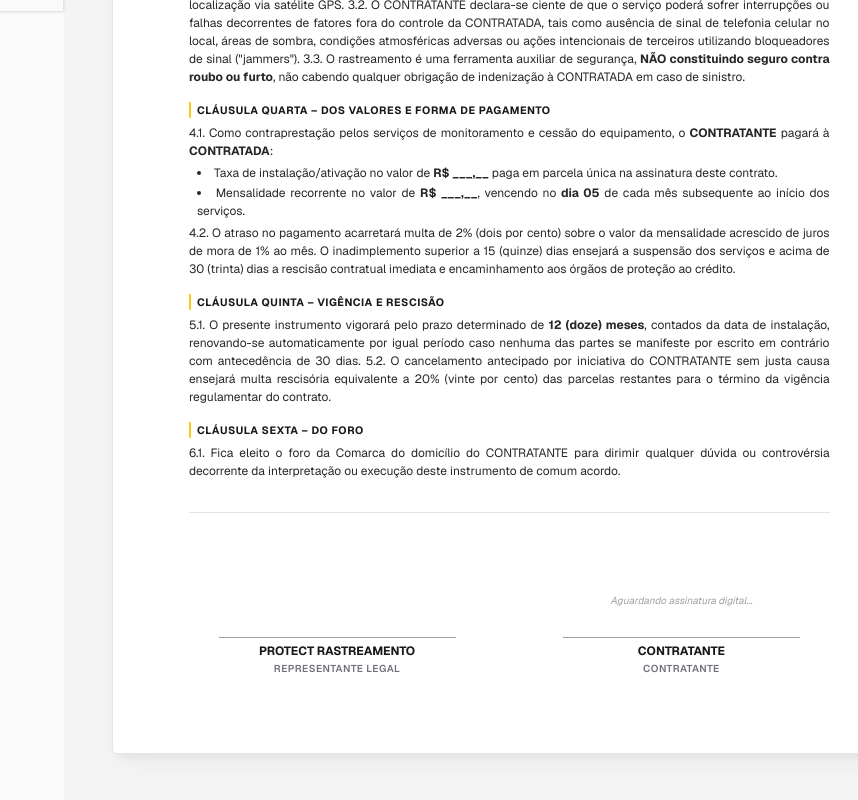
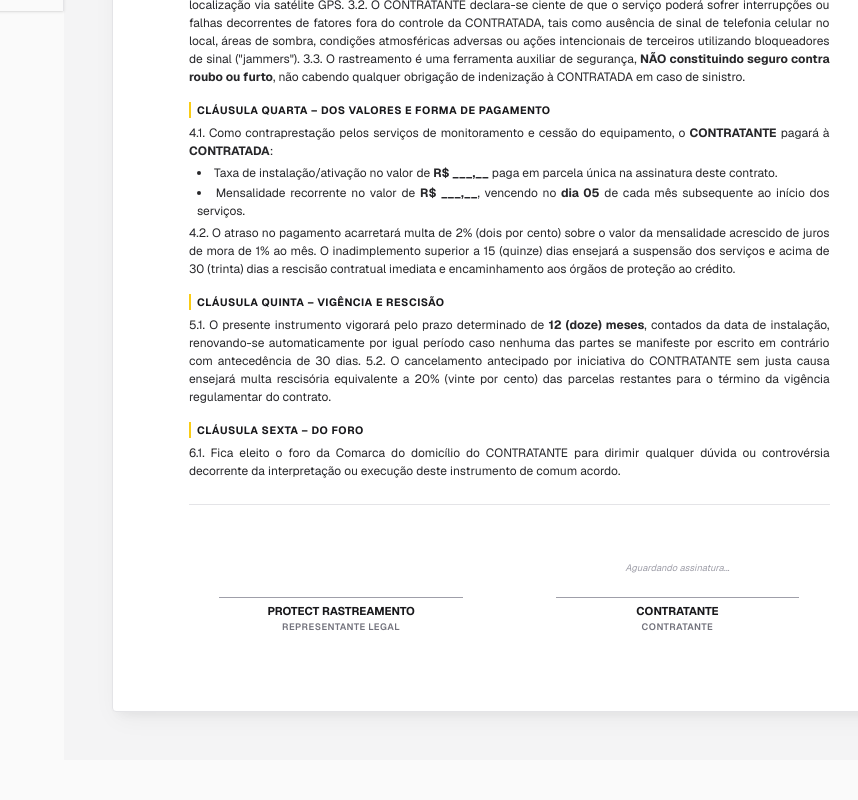
Before and after one commit to guhrizzo/contrato_rastreamento, a Next.js app: page / in a window 1280 px wide. Shown: the part 789-1589 px from the top of the page, without its empty margins (422-1280 px from the left). After the commit the page ends 1549 px from the top, so only its background shows below. Built offline with nearby package versions, Linux system fonts and the light colour scheme.

Commit message:
Update page.tsx

```diff
--- a/app/page.tsx
+++ b/app/page.tsx
@@ -246,7 +246,7 @@
 
       // Renderiza o elemento HTML para um canvas de alta resolução
       const canvas = await html2canvas(element, {
-        scale: 2.5,          // resolução premium super nítida
+        scale: 1.7,          // resolução premium super nítida
         useCORS: true,
         logging: false,
         backgroundColor: "#ffffff",
@@ -259,7 +259,7 @@
 
       // Dimensões A4 em mm
       const pdfWidth = 210;
-      const pdfHeight = 297;
+      const pdfHeight = 278;
 
       // Calcula a altura proporcional da imagem em mm
       const canvasWidthMm = pdfWidth;
@@ -380,7 +380,7 @@
             <div className="bg-zinc-50 px-6 py-4 border-t border-zinc-200 flex justify-end">
               <button
                 onClick={() => setShowPrintBlockDialog(false)}
-                className="px-4 py-2 bg-brand-yellow hover:bg-brand-yellow-dark text-brand-black font-bold text-sm rounded-md transition-colors"
+                className="px-4 py-2 bg-brand-yellow hover:bg-brand-yellow-dark text-brand-black cursor-pointer font-bold text-sm rounded-md transition-colors"
               >
                 Entendi
               </button>
@@ -976,38 +976,38 @@
 
             </div>
 
-            {/* SEÇÃO DE ASSINATURA (Evitar quebra de página se possível) */}
-            <div className="mt-8 pt-8 border-t border-zinc-200 avoid-break flex flex-col justify-end grow">
+            {/* SEÇÃO DE ASSINATURA - FORÇA NOVA PÁGINA SE NECESSÁRIO */}
+            <div className="mt-6 pt-4 border-t border-zinc-200" style={{ pageBreakBefore: 'auto', pageBreakInside: 'avoid', breakInside: 'avoid' }}>
 
-              <div className="grid grid-cols-2 gap-12 text-center text-[9pt] mt-6">
+              <div className="grid grid-cols-2 gap-8 text-center text-[9pt] mt-6">
 
                 {/* REPRESENTANTE CONTRATADA */}
                 <div className="flex flex-col items-center">
-                 <div className="h-16"></div>
-                  <div className="w-4/5 border-t border-zinc-400 my-1"></div>
-                  <p className="font-bold text-zinc-900">PROTECT RASTREAMENTO</p>
-                  <p className="text-[7.5pt] text-zinc-500 uppercase tracking-wider font-semibold">Representante Legal</p>
+                  <div className="h-12"></div>
+                  <div className="w-4/5 border-t border-zinc-400 mt-1 mb-1"></div>
+                  <p className="font-bold text-zinc-900 text-[8.5pt]">PROTECT RASTREAMENTO</p>
+                  <p className="text-[7pt] text-zinc-500 uppercase tracking-wider font-semibold">Representante Legal</p>
                 </div>
 
                 {/* CLIENTE CONTRATANTE */}
                 <div className="flex flex-col items-center">
-                  <div className="h-16 flex items-center justify-center">
+                  <div className="h-12 flex items-center justify-center">
                     {signatureImage ? (
                       <img
                         src={signatureImage}
                         alt="Assinatura do Contratante"
-                        className="max-h-16 object-contain"
+                        className="max-h-12 object-contain"
                       />
                     ) : (
-                      <div className="text-[7.5pt] text-zinc-400 italic">Aguardando assinatura digital...</div>
+                      <div className="text-[7pt] text-zinc-400 italic">Aguardando assinatura...</div>
                     )}
                   </div>
-                  <div className="w-4/5 border-t border-zinc-400 my-1"></div>
-                  <p className="font-bold text-zinc-900 truncate max-w-full">
+                  <div className="w-4/5 border-t border-zinc-400 mt-1 mb-1"></div>
+                  <p className="font-bold text-zinc-900 text-[8.5pt] truncate max-w-full">
                     {data.clientName || "CONTRATANTE"}
                   </p>
-                  <p className="text-[7.5pt] text-zinc-500 uppercase tracking-wider font-semibold">Contratante</p>
-                  {data.clientDoc && <p className="text-[7.5pt] text-zinc-500 font-mono">CPF/CNPJ: {data.clientDoc}</p>}
+                  <p className="text-[7pt] text-zinc-500 uppercase tracking-wider font-semibold">Contratante</p>
+                  {data.clientDoc && <p className="text-[7pt] text-zinc-500 font-mono">CPF/CNPJ: {data.clientDoc}</p>}
                 </div>
 
               </div>
```
